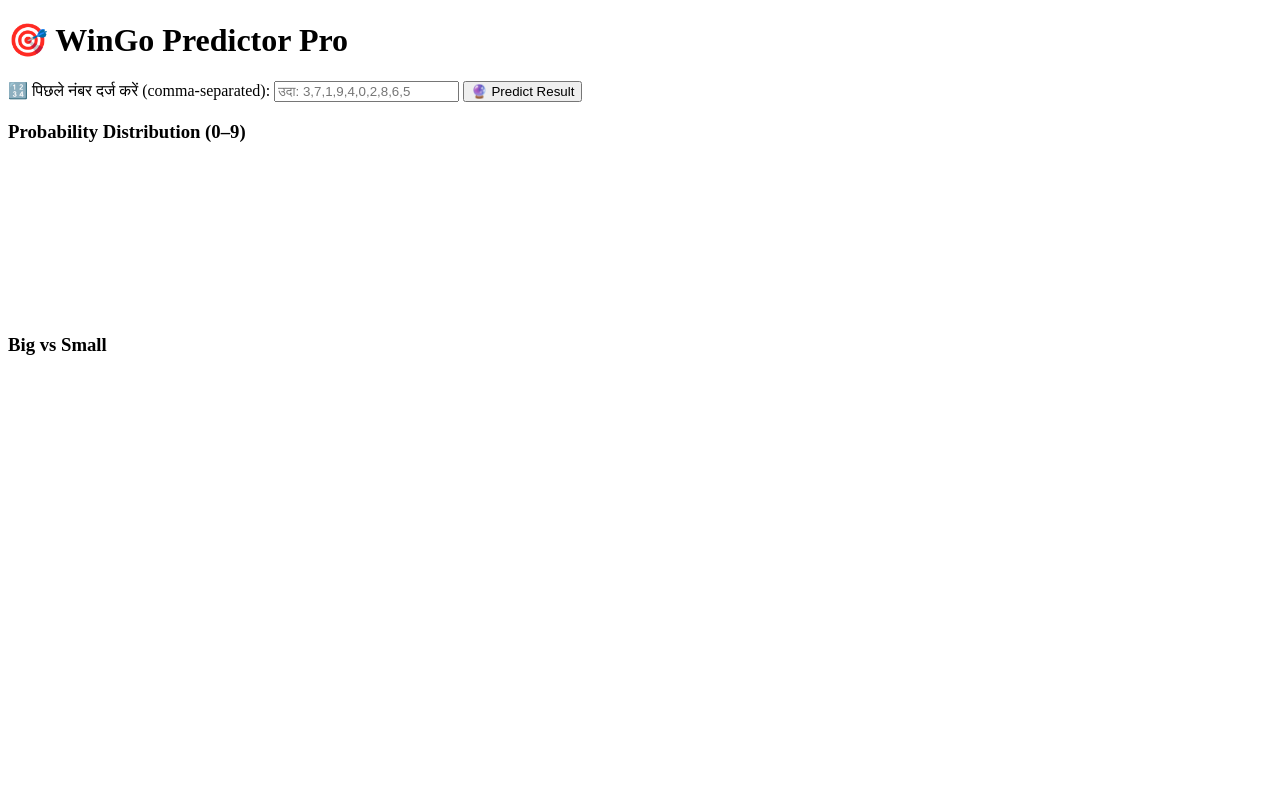
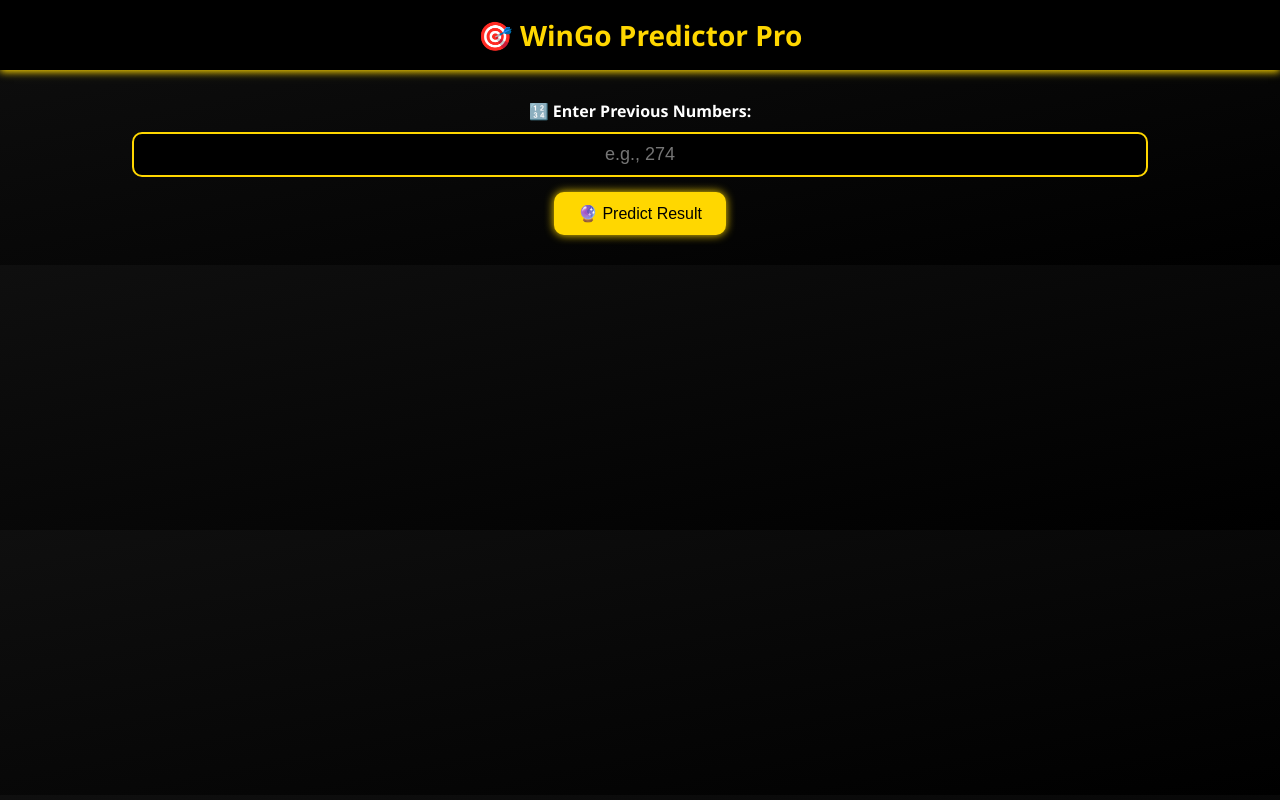
Before and after one commit to Winner450/Wingo_Ai_Predictor, a plain HTML site: page Index.html in a window 1280 px wide. Drawn offline with nearby package versions, Linux system fonts and the light colour scheme.

Commit message:
Update Index.html

```diff
--- a/Index.html
+++ b/Index.html
@@ -1,39 +1,157 @@
 <!DOCTYPE html>
-<html lang="hi">
+<html lang="en">
 <head>
   <meta charset="UTF-8" />
   <meta name="viewport" content="width=device-width, initial-scale=1.0"/>
   <title>🎯 WinGo Predictor Pro</title>
-  <link rel="stylesheet" href="/static/css/styles.css" />
-  <!-- Chart.js for graphs -->
-  <script src="https://cdn.jsdelivr.net/npm/chart.js"></script>
+  <style>
+    body {
+      margin: 0;
+      font-family: 'Segoe UI', sans-serif;
+      background: linear-gradient(to bottom right, #0f0f0f, #000000);
+      color: #fff;
+      text-align: center;
+    }
+
+    header {
+      background: #000;
+      padding: 16px 0;
+      box-shadow: 0 2px 8px #FFD700;
+    }
+
+    header h1 {
+      margin: 0;
+      font-size: 28px;
+      color: #FFD700;
+    }
+
+    .container {
+      padding: 30px 20px;
+    }
+
+    .input-section input {
+      padding: 10px;
+      border: 2px solid gold;
+      border-radius: 10px;
+      width: 80%;
+      font-size: 18px;
+      margin-top: 10px;
+      background-color: #000;
+      color: #fff;
+      text-align: center;
+    }
+
+    .input-section button {
+      margin-top: 15px;
+      background-color: gold;
+      border: none;
+      padding: 12px 24px;
+      border-radius: 10px;
+      font-size: 16px;
+      cursor: pointer;
+      color: black;
+      box-shadow: 0 0 10px gold;
+    }
+
+    .result-box {
+      background-color: #111;
+      color: #FFD700;
+      padding: 28px;
+      border-radius: 20px;
+      width: 85%;
+      max-width: 400px;
+      margin: 30px auto;
+      font-size: 20px;
+      box-shadow: 0 0 15px #ffc107;
+      text-align: left;
+      display: none;
+      transition: all 0.3s ease-in-out;
+    }
+
+    .result-box p {
+      margin: 12px 0;
+      font-weight: 600;
+    }
+
+    .thinking {
+      font-size: 18px;
+      color: #FFEB3B;
+      margin-top: 20px;
+      animation: blink 1s infinite;
+    }
+
+    @keyframes blink {
+      0% { opacity: 0.2; }
+      50% { opacity: 1; }
+      100% { opacity: 0.2; }
+    }
+
+    .label {
+      font-weight: bold;
+      margin-right: 6px;
+      color: #fff;
+    }
+  </style>
 </head>
 <body>
+
+  <header>
+    <h1>🎯 WinGo Predictor Pro</h1>
+  </header>
+
   <div class="container">
-    <h1>🎯 WinGo Predictor Pro</h1>
-
-    <div class="card">
-      <label for="history">🔢 पिछले नंबर दर्ज करें (comma-separated):</label>
-      <input id="history" type="text" placeholder="उदा: 3,7,1,9,4,0,2,8,6,5" />
-      <button id="predictBtn">🔮 Predict Result</button>
-
-      <div id="thinking" class="thinking" style="display:none;">🤖 AI Thinking...</div>
-      <div class="result-box" id="resultBox"></div>
+    <div class="input-section">
+      <label for="inputNumbers">🔢 <b>Enter Previous Numbers:</b></label><br/>
+      <input type="text" id="inputNumbers" placeholder="e.g., 274"/><br/>
+      <button onclick="predictResult()">🔮 Predict Result</button>
     </div>
 
-    <div class="grid">
-      <div class="card">
-        <h3>Probability Distribution (0–9)</h3>
-        <canvas id="probChart"></canvas>
-      </div>
-      <div class="card">
-        <h3>Big vs Small</h3>
-        <div id="bigSmall"></div>
-      </div>
-    </div>
+    <div id="thinking" class="thinking" style="display: none;">🤖 AI Thinking...</div>
+    <div class="result-box" id="resultBox"></div>
   </div>
 
-  <!-- App logic -->
-  <script src="/static/js/app.js"></script>
+  <script>
+    let lastInput = "";
+
+    function predictResult() {
+      const input = document.getElementById("inputNumbers").value.trim();
+      const resultBox = document.getElementById("resultBox");
+      const thinking = document.getElementById("thinking");
+
+      if (!input) {
+        alert("Please enter a number.");
+        return;
+      }
+
+      if (input === lastInput) {
+        alert("⚠️ Please enter a new number!");
+        return;
+      }
+
+      lastInput = input;
+      resultBox.style.display = "none";
+      thinking.style.display = "block";
+
+      // 3 seconds delay to simulate AI thinking
+      setTimeout(() => {
+        const number = Math.floor(Math.random() * 10);
+        const color = (number % 2 === 0) ? "🟥 Red" : "🟩 Green";
+        const size = (number >= 5) ? "Big" : "Small";  // Removed color icon
+        const confidence = Math.floor(Math.random() * 16) + 85;
+
+        const resultHTML =
+          <p><span class="label">📏 Size :</span> ${size}</p>
+          <p><span class="label">🎨 Colour :</span> ${color}</p>
+          <p><span class="label">🔢 Number :</span> ${number}</p>
+          <p><span class="label">🧠 Confidence :</span> ${confidence}%</p>
+        ;
+
+        thinking.style.display = "none";
+        resultBox.innerHTML = resultHTML;
+        resultBox.style.display = "block";
+      }, 3000);
+    }
+  </script>
+
 </body>
 </html>
```
